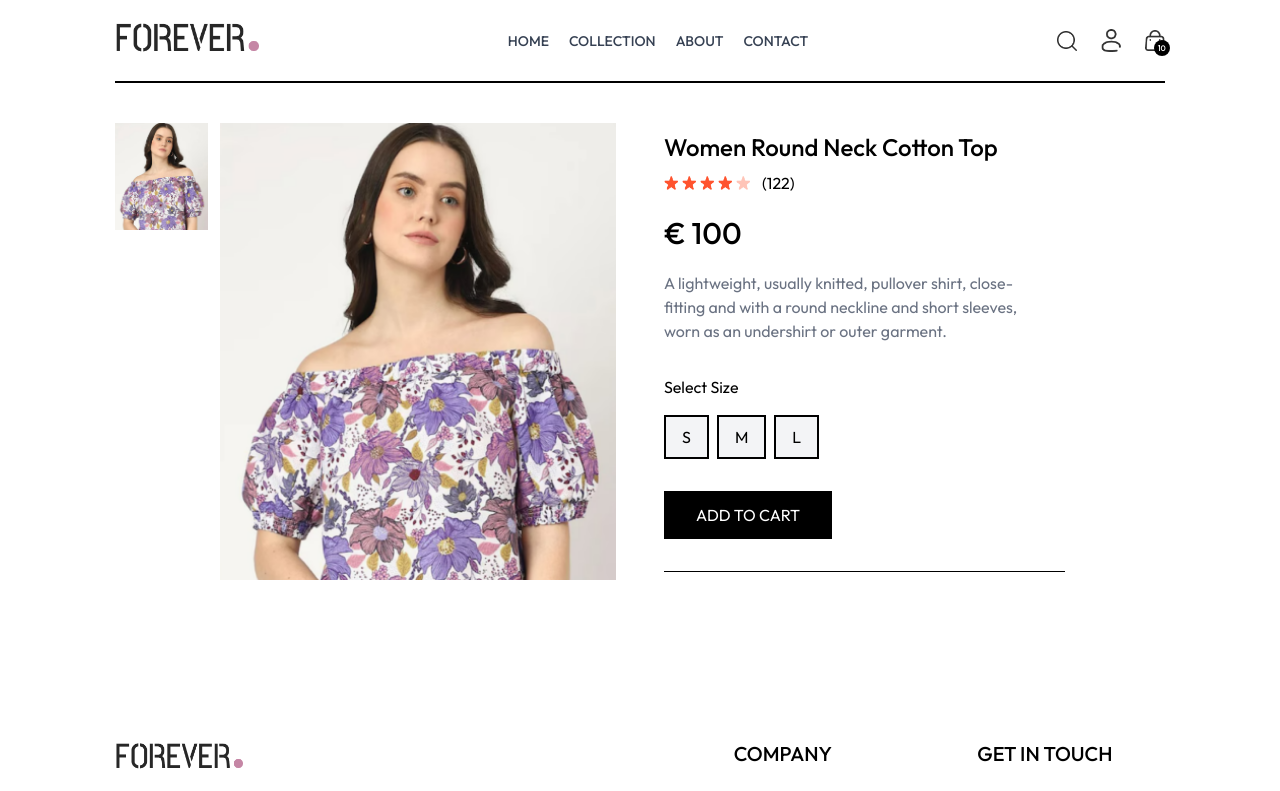
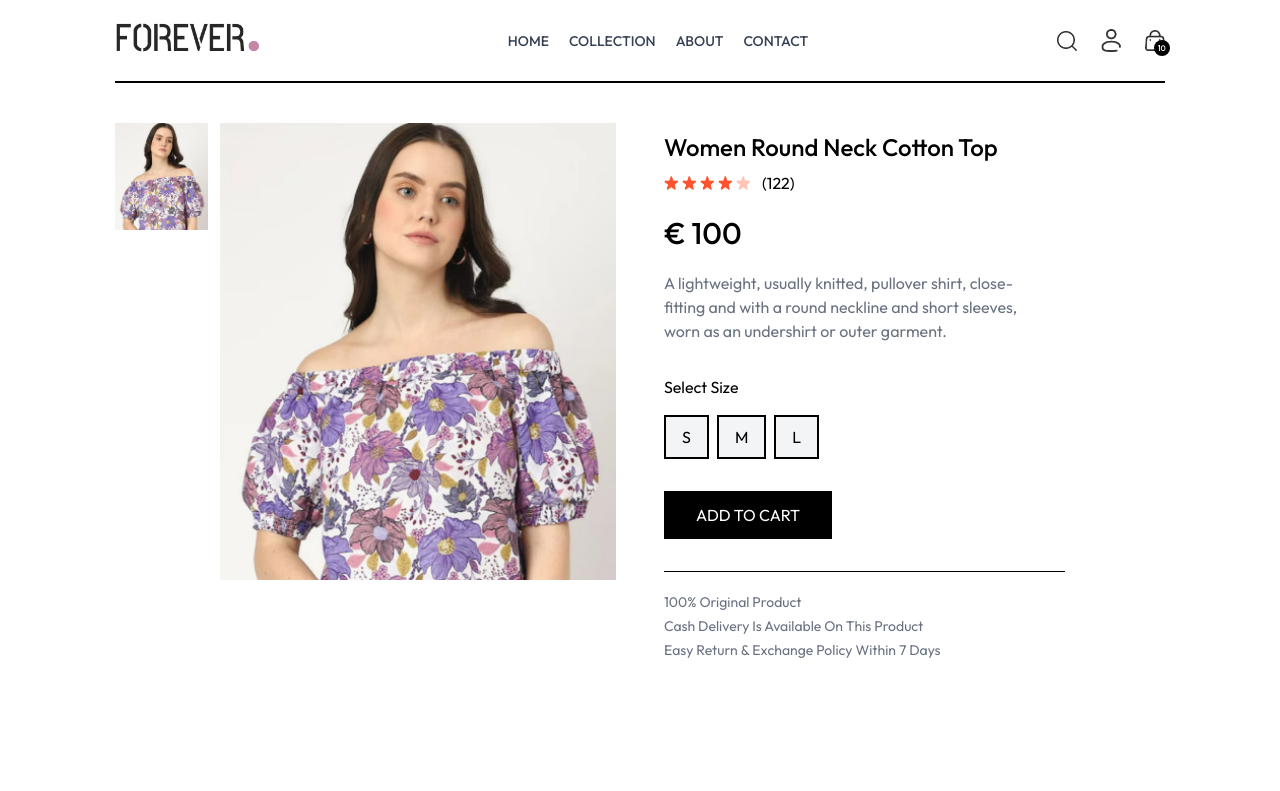
Before and after one commit to edwyn16/Forever, a React (Vite) app: page /product/aaaaa in a window 1280 px wide. Shown: the top 791 px of the page. Built offline with nearby package versions, Linux system fonts and the light colour scheme.

Commit message:
Product Info Complete

```diff
--- a/src/pages/Product.jsx
+++ b/src/pages/Product.jsx
@@ -69,8 +69,14 @@
             </div>
             <button className='bg-black text-white px-8 py-3 active:bg-gray-700'> ADD TO CART </button>
             <hr className='mt-8 sm:w-4/5' />
+            <div className='text-sm text-gray-500 mt-5 flex flex-col gap-1'>
+                <p> 100% Original Product </p>
+                <p> Cash Delivery Is Available On This Product </p>
+                <p> Easy Return & Exchange Policy Within 7 Days </p>
+            </div>
         </div>
       </div>
+      { /** ----- Description & Review Section ----- */ }
     </div>
   ) : <div className='opacity-0'></div>
 }
```
